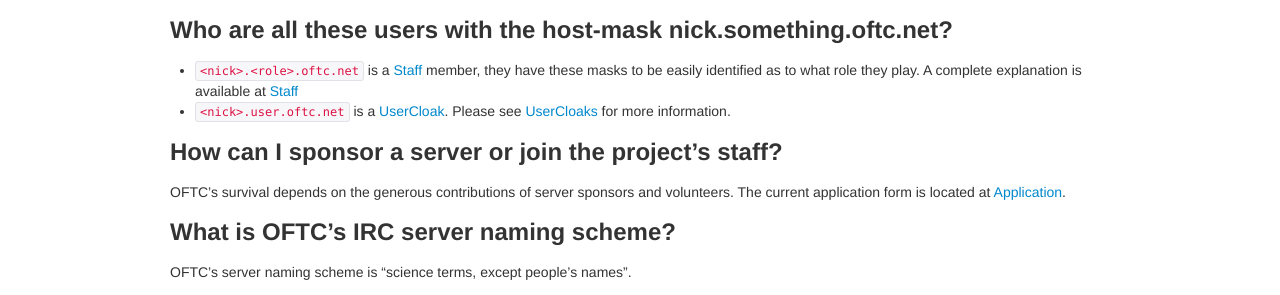
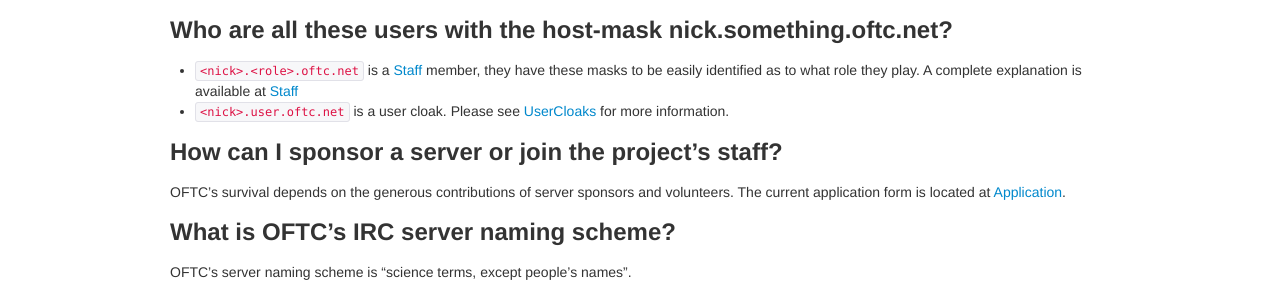
Before and after one commit to oftc/oftc-web, a Jekyll site: the page built from FAQ/IRC_Related_Questions.md, in a window 1280 px wide and 1120 px high. Shown: the part 788-1083 px from the top of the window. Built offline with Jekyll 4.4.1, drawn with Linux system fonts in a browser that asks for light colours.

Commit message:
Fix old non existant wiki link

```diff
--- a/FAQ/IRC_Related_Questions.md
+++ b/FAQ/IRC_Related_Questions.md
@@ -45,7 +45,7 @@
  * `<nick>.<role>.oftc.net` is a [Staff](/Staff) member, they have these masks
 to be easily identified as to what role they play. A complete explanation is
 available at [Staff](/Staff)
- * `<nick>.user.oftc.net` is a [UserCloak](/UserCloak). Please see
+ * `<nick>.user.oftc.net` is a user cloak. Please see
 [UserCloaks](/UserCloaks) for more information.
 
 ## How can I sponsor a server or join the project's staff? ##
```
